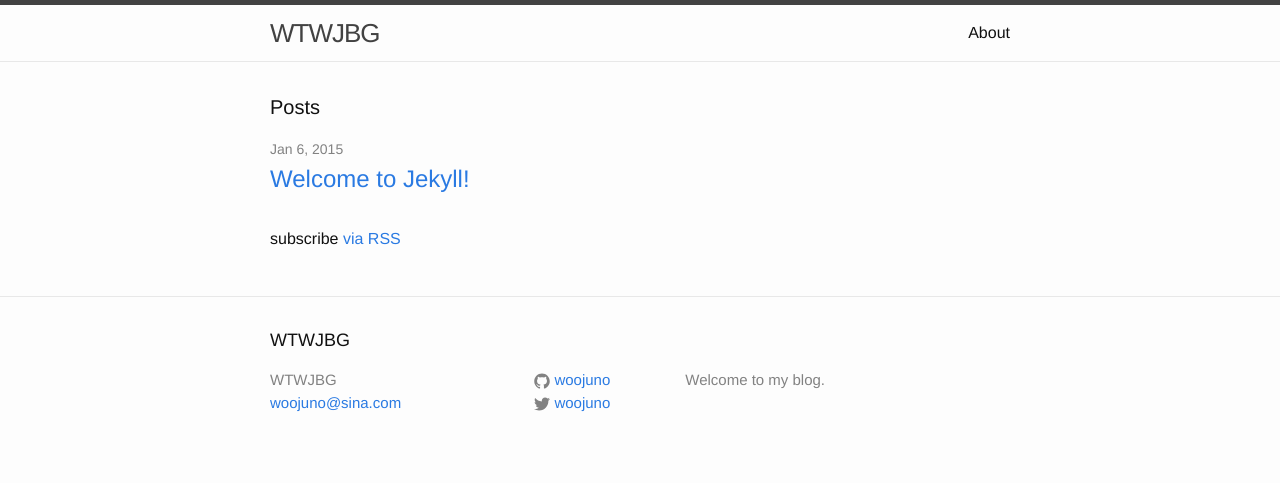
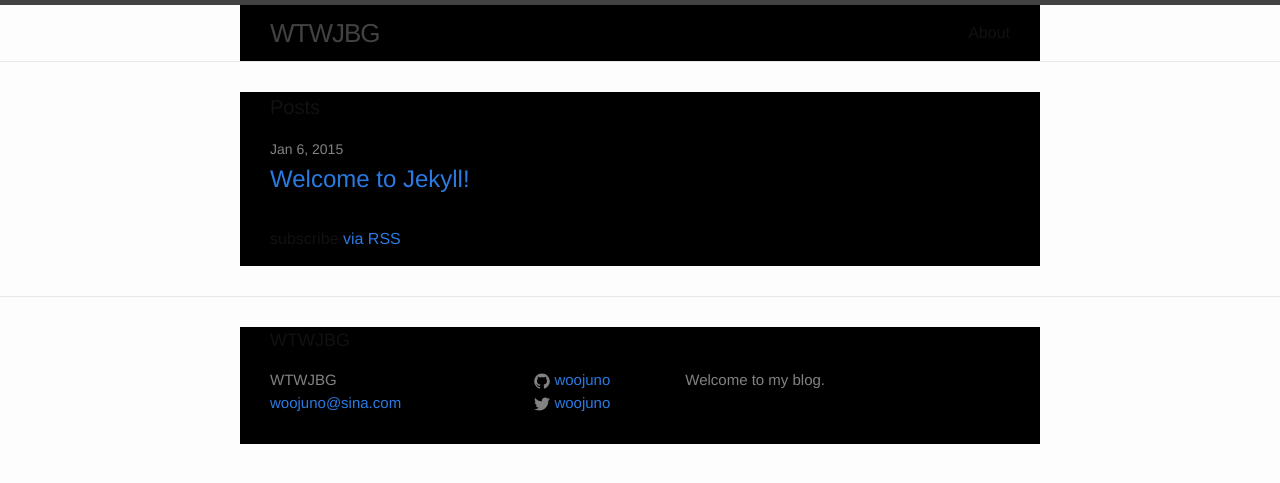
Before and after one commit to woojuno/woojuno.github.com, a Jekyll site: the page built from index.html, in a window 1280 px wide. Shown: the top 483 px of the page. Built offline with Jekyll 4.4.1, drawn with Linux system fonts in a browser that asks for light colours.

Commit message:
update header background color

```diff
--- a/_sass/_base.scss
+++ b/_sass/_base.scss
@@ -168,6 +168,8 @@ pre {
         padding-right: $spacing-unit / 2;
         padding-left: $spacing-unit / 2;
     }
+
+    background-color: #000000;
 }
 
 
```
